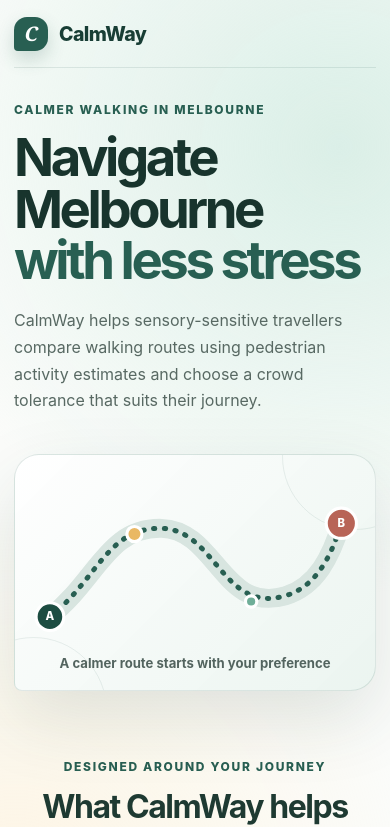
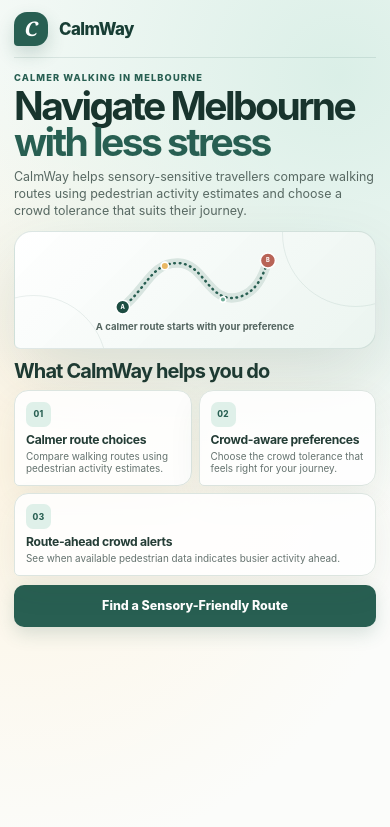
Before and after one commit to UltraMebius/5120, a React (Vite) app in the folder frontend/: page /home in a window 390 px wide. Shown: the top 827 px of the page. Built offline with nearby package versions, Linux system fonts and the light colour scheme; no server answers.

Commit message:
Improve mobile homepage layout

```diff
--- a/frontend/src/styles.css
+++ b/frontend/src/styles.css
@@ -2055,3 +2055,140 @@ input[aria-invalid="true"] {
     transition-duration: 0.01ms !important;
   }
 }
+
+@media (max-width: 520px) {
+  .home-page {
+    min-height: 100svh;
+    overflow: hidden;
+  }
+
+  .home-header {
+    min-height: 58px;
+    width: calc(100% - 28px);
+  }
+
+  .home-brand {
+    font-size: 1.05rem;
+  }
+
+  .home-brand__mark {
+    width: 34px;
+    height: 34px;
+  }
+
+  .home-shell {
+    width: calc(100% - 28px);
+    padding: 14px 0 16px;
+  }
+
+
+  .home-hero {
+    display: grid;
+    grid-template-columns: 1fr;
+    gap: 10px;
+  }
+
+  .home-kicker {
+    margin-bottom: 5px;
+    font-size: 0.58rem;
+    letter-spacing: 0.12em;
+  }
+
+  .home-hero h1 {
+    margin-bottom: 8px;
+    font-size: clamp(2.25rem, 10vw, 2.75rem);
+    line-height: 0.92;
+  }
+
+  .home-hero__description {
+    max-width: 100%;
+    margin: 0;
+    font-size: 0.78rem;
+    line-height: 1.38;
+  }
+
+
+  .home-route-illustration {
+    width: 100%;
+    height: 118px;
+    margin: 2px auto 0;
+    padding: 5px 14px 7px;
+    border-radius: 18px 18px 18px 6px;
+  }
+
+  .home-route-illustration svg {
+    width: 100%;
+    height: 88px;
+  }
+
+  .home-route-illustration__label {
+    margin-top: -4px;
+    font-size: 0.6rem;
+    line-height: 1.15;
+  }
+
+
+  .home-capabilities {
+    margin-top: 12px;
+  }
+
+  .home-capabilities__heading {
+    margin-bottom: 8px;
+    text-align: left;
+  }
+
+  .home-capabilities__heading .home-kicker {
+    display: none;
+  }
+
+  .home-capabilities__heading h2 {
+    font-size: 1.25rem;
+    line-height: 1.05;
+  }
+
+
+  .home-feature-grid {
+    display: grid;
+    grid-template-columns: repeat(2, minmax(0, 1fr));
+    gap: 7px;
+  }
+
+  .home-feature-card {
+    min-height: 0;
+    padding: 10px 11px;
+    border-radius: 14px 14px 14px 5px;
+  }
+
+  .home-feature-card:nth-child(3) {
+    grid-column: 1 / -1;
+  }
+
+  .home-feature-card__marker {
+    width: 25px;
+    height: 25px;
+    margin-bottom: 6px;
+    border-radius: 7px;
+    font-size: 0.52rem;
+  }
+
+  .home-feature-card h3 {
+    margin-bottom: 3px;
+    font-size: 0.76rem;
+    line-height: 1.15;
+  }
+
+  .home-feature-card p {
+    font-size: 0.62rem;
+    line-height: 1.25;
+  }
+
+  /* CTA */
+  .home-primary-action {
+    width: 100%;
+    min-height: 42px;
+    margin-top: 9px;
+    padding: 8px 12px;
+    font-size: 0.78rem;
+    text-align: center;
+  }
+}
```
